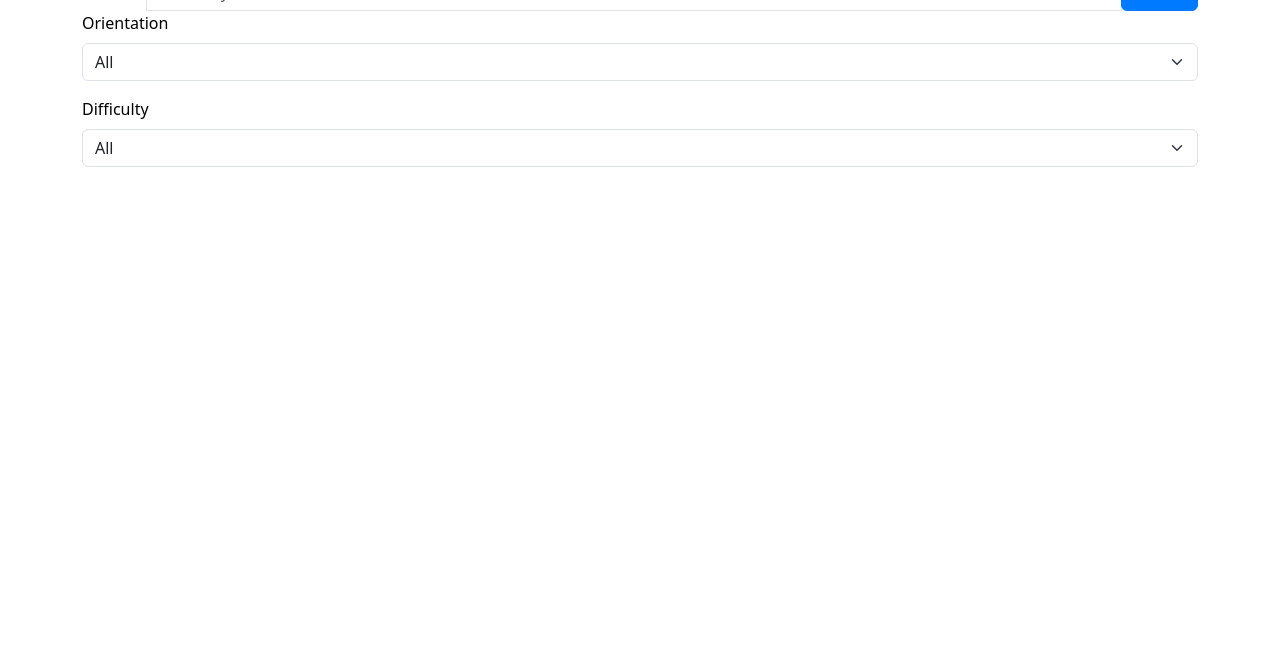
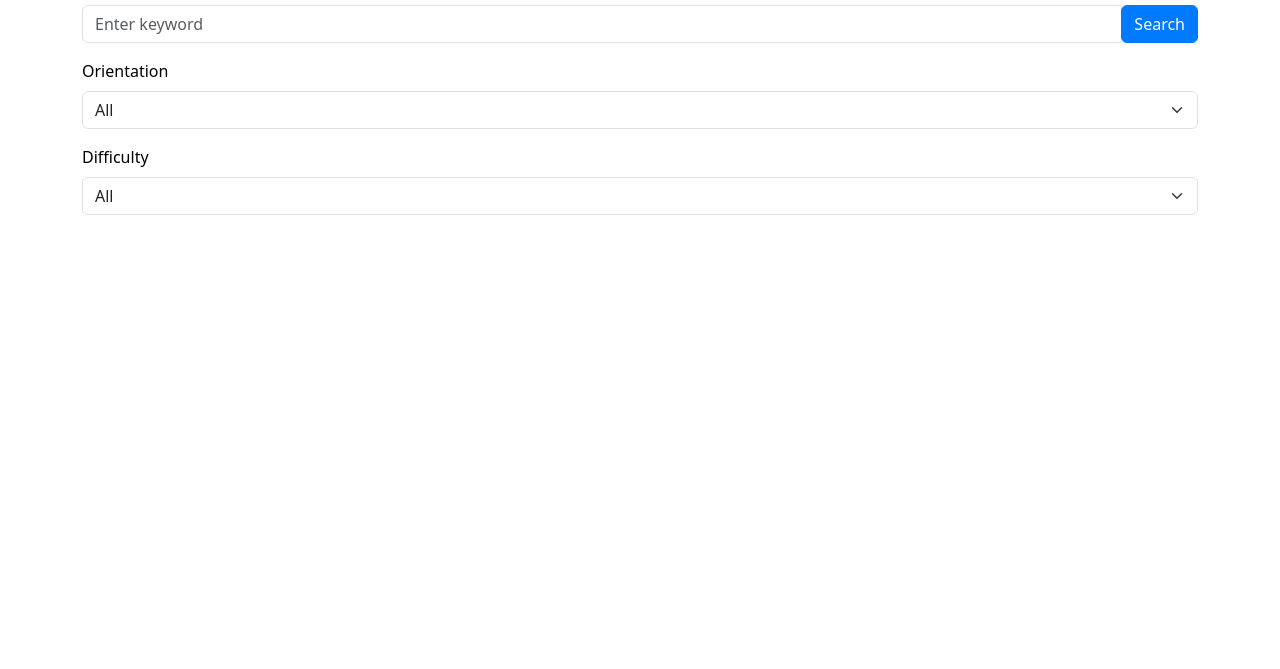
Before and after one commit to purna/art, a plain HTML site: page index.html in a window 1280 px wide. Shown: the part 131-800 px from the top of the page. Drawn offline with nearby package versions, Linux system fonts and the light colour scheme; no server answers.

Commit message:
Update index.html

```diff
--- a/index.html
+++ b/index.html
@@ -74,11 +74,13 @@
     <h1 class="mt-5">Google Spreadsheet Search</h1>
 
     <form id="searchForm" class="mb-4">
-        <div class="input-group">
+     <div class="mb-3">
         <label for="searchInput" class="form-label">Keyword</label>
+          <div class="input-group mb-3">
               <input type="text" id="searchInput" class="form-control" placeholder="Enter keyword">
               <div class="input-group-append">
                   <button type="submit" class="btn btn-primary">Search</button>
+              </div>
           </div>
        </div>
 
```
Lines whose indentation alone changed are shown as unchanged.
